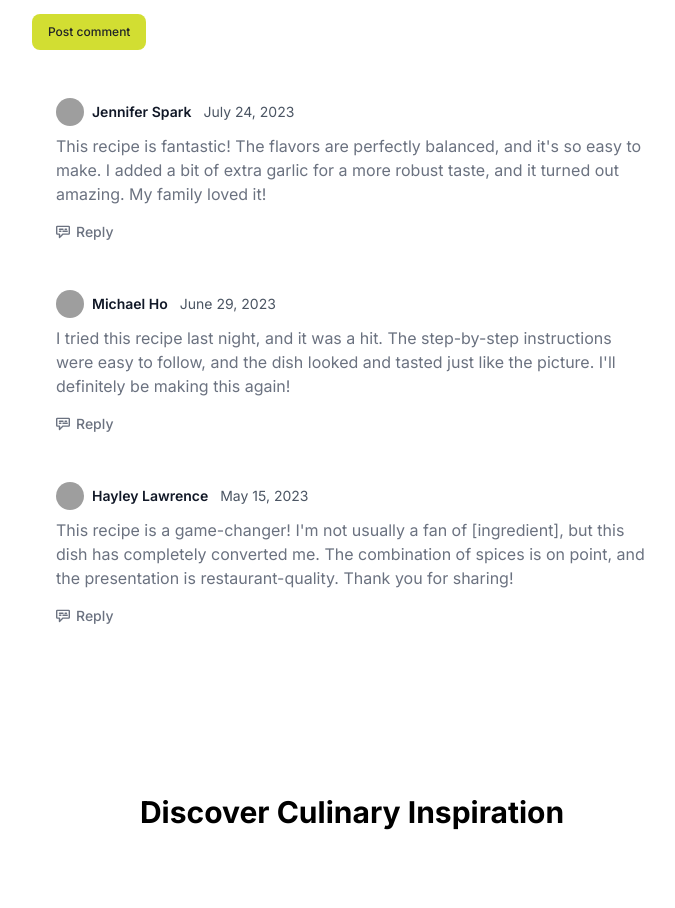
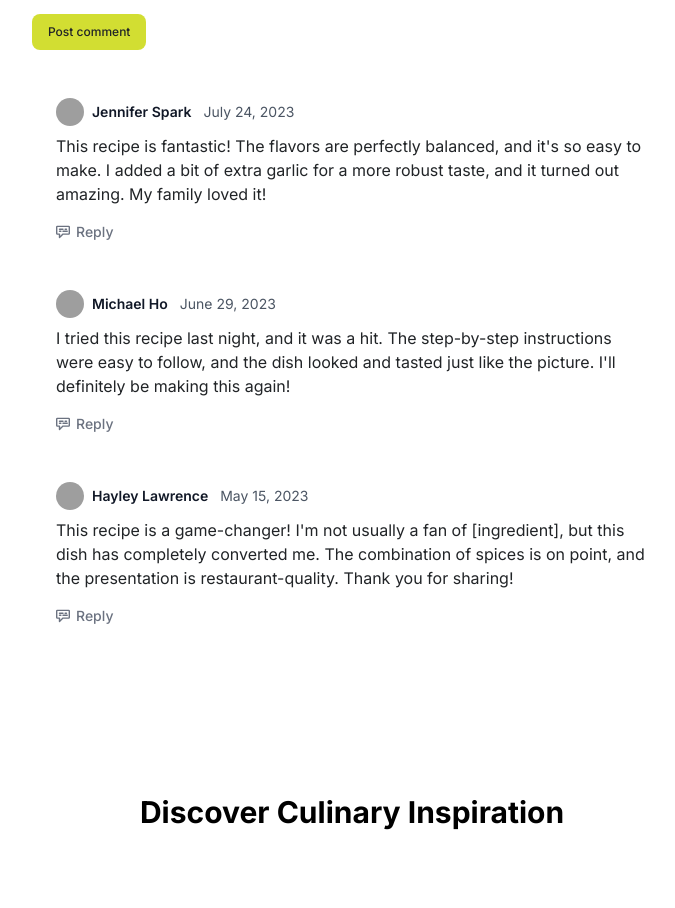
Before and after one commit to jasonavecilla/Plate-palette, a Next.js app in the folder recipe/: page /recipe in a window 1280 px wide. Shown: the part 1543-2451 px from the top of the page, without its empty margins (288-963 px from the left). Built offline with nearby package versions, Linux system fonts and the light colour scheme; grey boxes are pictures that could not be loaded.

Commit message:
edited comment font-weight

```diff
--- a/recipe/src/app/components/Comment.js
+++ b/recipe/src/app/components/Comment.js
@@ -79,7 +79,7 @@ export default function Comment() {
                   </p>
                 </div>
               </footer>
-              <p className="text-gray-500 dark:text-gray-400">
+              <p className="text-dark dark:text-gray-400">
                 {comment.content}
               </p>
 
```
